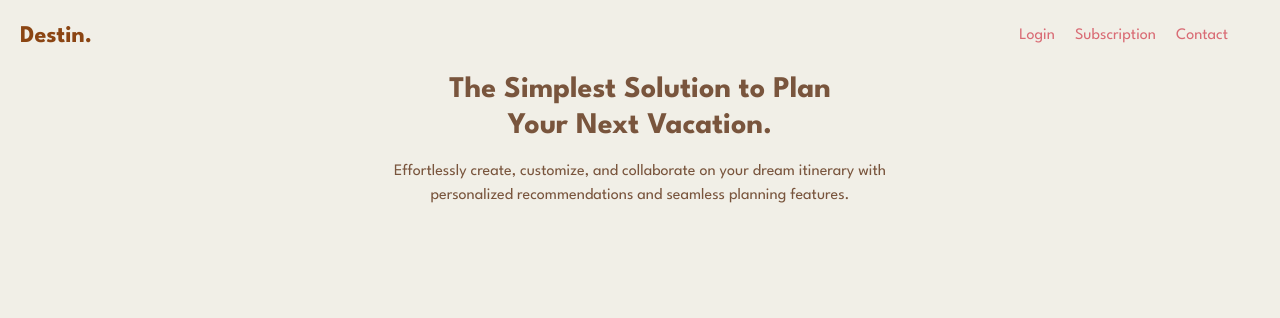
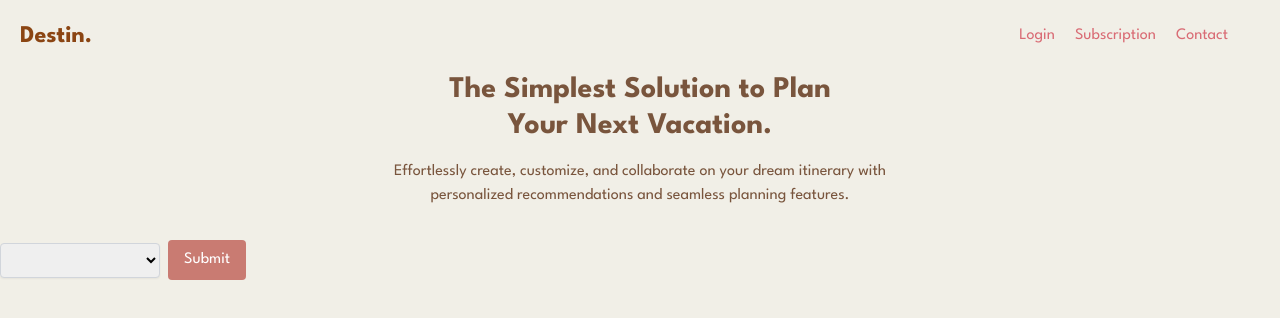
Before and after one commit to arnovn/Destin.FrontEnd, a Vue app in the folder app/: page /home in a window 1280 px wide. Shown: the top 318 px of the page. Built offline with nearby package versions, Linux system fonts and the light colour scheme; the HTML template or start-up script is replaced by a standard one.

Commit message:
adding submit part ongoing

```diff
--- /dev/null
+++ b/app/src/components/atoms/BaseSelect.vue
@@ -0,0 +1,33 @@
+<template>
+  <select
+    :class="[
+      'px-4 py-2 border border-gray-300 rounded shadow-sm focus:ring focus:ring-[#C97B72] focus:outline-none',
+      selectClass,
+    ]"
+    :value="modelValue"
+    @change="$emit('update:modelValue', $event.target.value)"
+  >
+    <option v-for="option in options" :key="option.value" :value="option.value">
+      {{ option.label }}
+    </option>
+  </select>
+</template>
+
+<script>
+export default {
+  props: {
+    options: {
+      type: Array,
+      required: true, // Array of options: [{ label: 'Option 1', value: '1' }]
+    },
+    modelValue: {
+      type: [String, Number],
+      default: '', // Two-way binding with v-model
+    },
+    selectClass: {
+      type: String,
+      default: '', // Custom class for additional styling
+    },
+  },
+};
+</script>
--- /dev/null
+++ b/app/src/components/molecules/SelectAndSubmit.vue
@@ -0,0 +1,48 @@
+<template>
+  <div class="flex items-center space-x-2">
+    <BaseSelect :options="options" v-model="selected" selectClass="w-40" />
+    <button
+      :class="[
+        'px-4 py-2 bg-[#C97B72] text-white rounded hover:bg-[#A05C55] transition',
+        buttonClass,
+      ]"
+      @click="handleClick"
+    >
+      {{ buttonLabel }}
+    </button>
+  </div>
+</template>
+
+<script lang="ts">
+import BaseSelect from '@/components/atoms/BaseSelect.vue';
+
+export default {
+  components: {
+    BaseSelect,
+  },
+  props: {
+    options: {
+      type: Array,
+      required: true,
+    },
+    buttonLabel: {
+      type: String,
+      default: 'Submit',
+    },
+    buttonClass: {
+      type: String,
+      default: '',
+    },
+  },
+  data() {
+    return {
+      selected: '',
+    };
+  },
+  methods: {
+    handleClick() {
+      this.$emit('submit', this.selected); // Emits the selected value on button click
+    },
+  },
+};
+</script>
--- a/app/src/components/organisms/LandingSection.vue
+++ b/app/src/components/organisms/LandingSection.vue
@@ -12,11 +12,15 @@
       with personalized recommendations and seamless planning features.
     </p>
 
-    <!-- Search Bar -->
-    <!--    <SearchBar />-->
+    <SelectAndSubmit :options="['aa']"></SelectAndSubmit>
   </div>
 </template>
 
 <script>
-export default {};
+import { defineComponent } from 'vue';
+import SelectAndSubmit from '@/components/molecules/SelectAndSubmit.vue';
+
+export default defineComponent({
+  components: { SelectAndSubmit },
+});
 </script>
```
